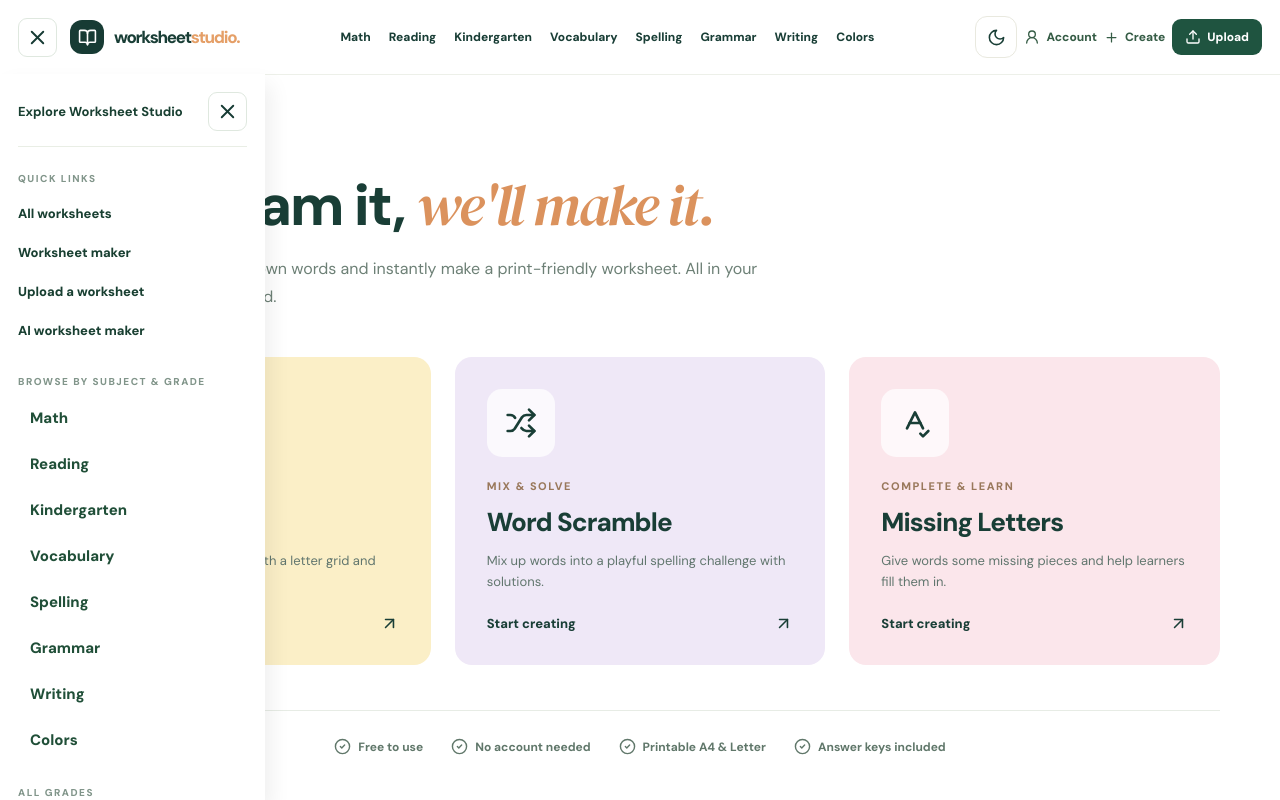
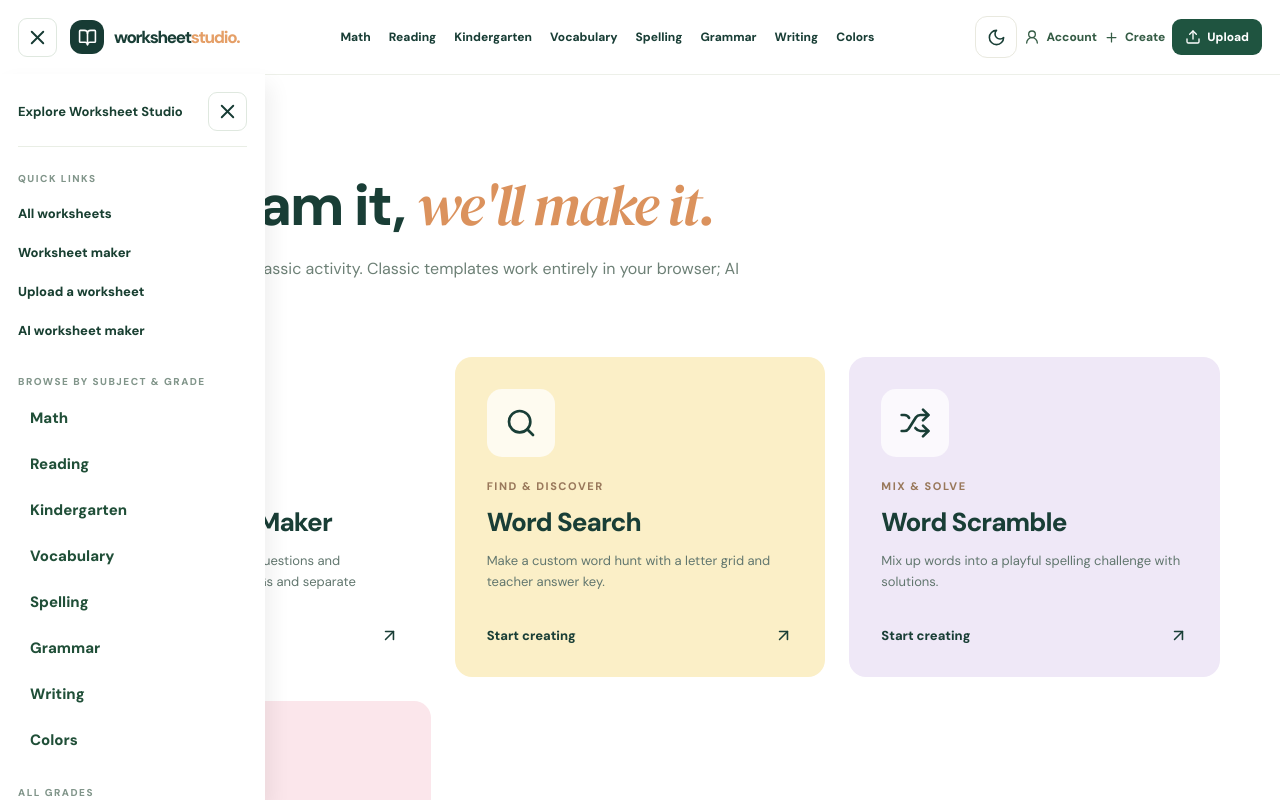
Before and after one commit to KanwarAfaq/worksheet, a Next.js app: page /create in a window 1280 px wide. Shown: the top 800 px of the page. Built offline with nearby package versions, Linux system fonts and the light colour scheme; no server answers.

Commit message:
feat(create): make AI worksheet maker discoverable in worksheet tools

```diff
--- a/src/app/create/page.tsx
+++ b/src/app/create/page.tsx
@@ -1,13 +1,14 @@
 
 import type {Metadata} from 'next';
 import Link from 'next/link';
-import {Search,Shuffle,SpellCheck,ArrowUpRight,CheckCircle2} from 'lucide-react';
+import {Search,Shuffle,SpellCheck,ArrowUpRight,CheckCircle2,Sparkles} from 'lucide-react';
 export const metadata:Metadata={title:'Free Worksheet Maker'};
 const makers=[
+  {href:'/create/ai',name:'AI Worksheet Maker',icon:Sparkles,description:'Create original grade-level questions and download student PDFs, PNGs and separate teacher keys.',accent:'mint',tag:'AI-ASSISTED · SIGN-IN'},
   {href:'/create/word-search',name:'Word Search',icon:Search,description:'Make a custom word hunt with a letter grid and teacher answer key.',accent:'yellow',tag:'FIND & DISCOVER'},
   {href:'/create/word-scramble',name:'Word Scramble',icon:Shuffle,description:'Mix up words into a playful spelling challenge with solutions.',accent:'lavender',tag:'MIX & SOLVE'},
   {href:'/create/missing-letters',name:'Missing Letters',icon:SpellCheck,description:'Give words some missing pieces and help learners fill them in.',accent:'pink',tag:'COMPLETE & LEARN'}
 ];
-export default function Create(){return <div className="container inner-page"><div className="section-kicker">THE FREE WORKSHEET MAKER</div><h1>You dream it, <em>we'll make it.</em></h1><p className="page-lead">Pick an activity, write your own words and instantly make a print-friendly worksheet. All in your browser — nothing to upload.</p>
+export default function Create(){return <div className="container inner-page"><div className="section-kicker">THE FREE WORKSHEET MAKER</div><h1>You dream it, <em>we'll make it.</em></h1><p className="page-lead">Choose the AI maker or a classic activity. Classic templates work entirely in your browser; AI worksheets require sign-in.</p>
 <div className="create-grid">{makers.map(m=><Link href={m.href} key={m.href} className={'create-card create-'+m.accent}><span className="create-icon"><m.icon size={32}/></span><span className="section-kicker">{m.tag}</span><h2>{m.name}</h2><p>{m.description}</p><span className="create-open">Start creating <ArrowUpRight size={19}/></span></Link>)}</div>
 <div className="create-benefits"><span><CheckCircle2 size={17}/> Free to use</span><span><CheckCircle2 size={17}/> No account needed</span><span><CheckCircle2 size={17}/> Printable A4 & Letter</span><span><CheckCircle2 size={17}/> Answer keys included</span></div></div>}
```
